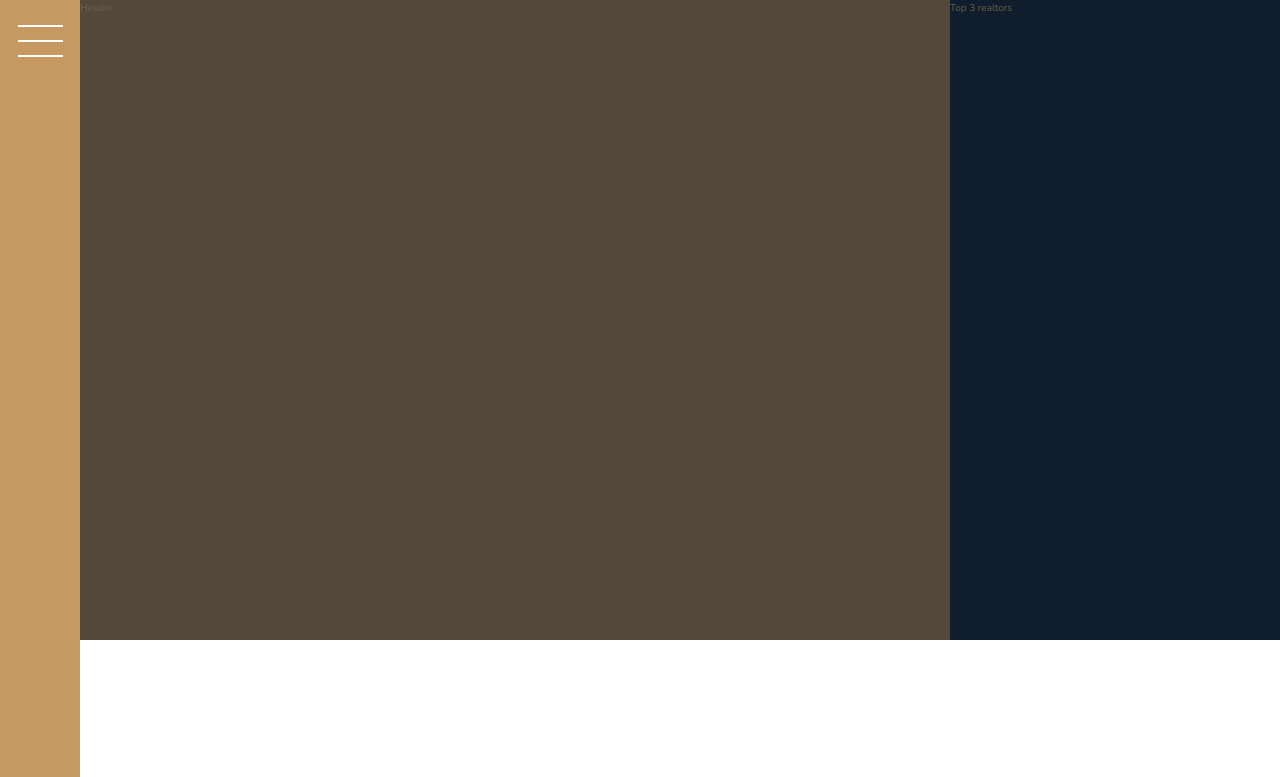
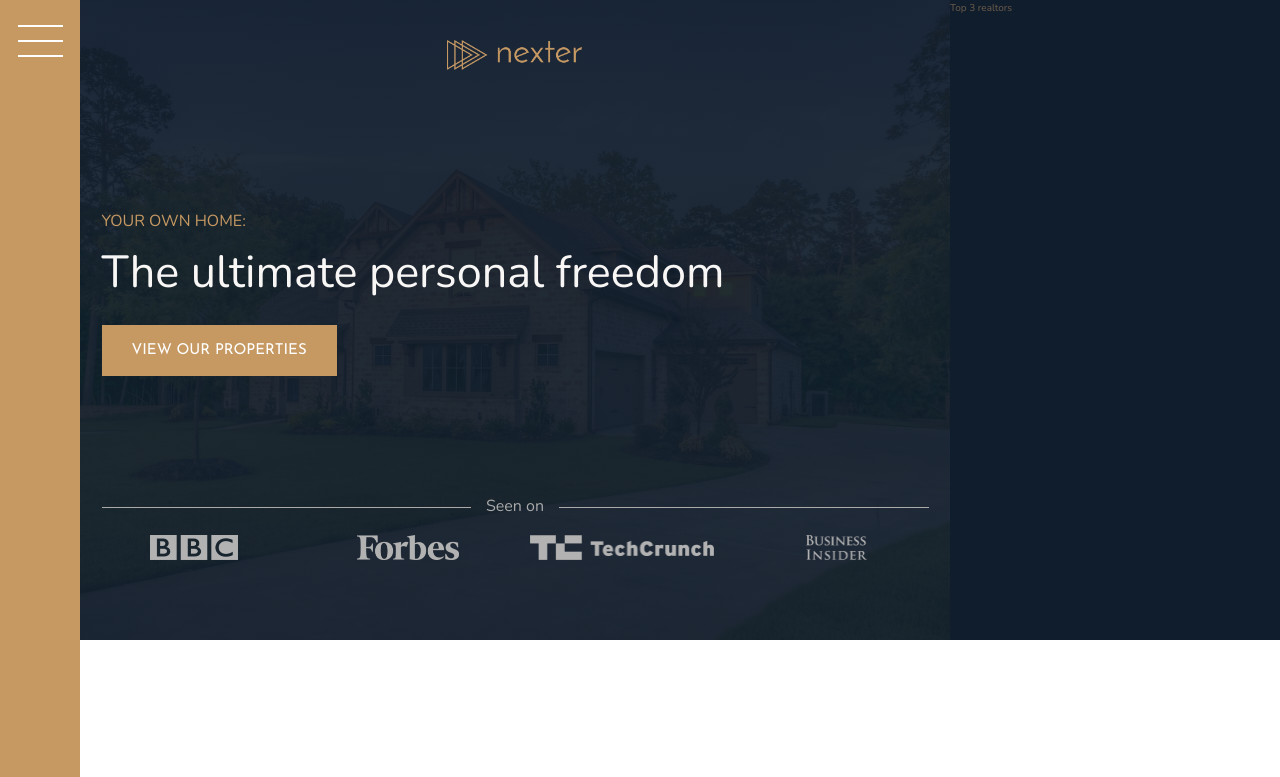
Before and after one commit to inanutshell86/nexter, a website: page index.html in a window 1280 px wide. Shown: the top 777 px of the page. Drawn offline with nearby package versions, Linux system fonts and the light colour scheme.

Commit message:
Completed the Header section.

```diff
--- a/index.html
+++ b/index.html
@@ -15,7 +15,17 @@
   </div>
 
   <header class="site-header">
-    Header
+    <img src="img/logo.png" alt="nexter logo" class="site-header__logo">
+    <h3 class="heading-3">Your own home:</h3>
+    <h1 class="heading-1">The ultimate personal freedom</h1>
+    <button class="btn site-header__btn">View our properties</button>
+    <div class="site-header__seenon-text">Seen on</div>
+    <div class="site-header__seenon-logos">
+      <img src="img/logo-bbc.png" alt="seen on logo 1">
+      <img src="img/logo-forbes.png" alt="seen on logo 12">
+      <img src="img/logo-techcrunch.png" alt="seen on logo 3">
+      <img src="img/logo-bi.png" alt="seen on logo 4">
+    </div>
   </header>
 
   <div class="realtors">
--- a/sass/_header.scss
+++ b/sass/_header.scss
@@ -1,4 +1,54 @@
 .site-header {
+  display: grid;
+  padding: 8rem;
+  padding-top: 4rem;
+  grid-template-rows: 1fr min-content 6rem 1fr;
+  grid-template-columns: max-content;
+  grid-row-gap: 1.5rem;
   grid-column: full-start / col-end 6;
+  justify-content: center;
   background-color: $color-grey-dark-1;
+  background-image: linear-gradient(rgba($color-secondary, 0.93), rgba($color-secondary, 0.93)), url('../img/hero.jpeg');
+  background-size: cover;
+  background-position: center;
+
+  &__logo {
+    height: 3rem;
+    justify-self: center;
+  }
+
+  &__btn {
+    align-self: start;
+    justify-self: start;
+  }
+
+  &__seenon-text {
+    display: grid;
+    grid-template-columns: 1fr max-content 1fr;
+    grid-column-gap: 1.5rem;
+    align-items: center;
+
+    font-size: 1.6rem;
+    color: $color-grey-light-2;
+
+    &::before,
+    &::after {
+      content: "";
+      display: block;
+      height: 1px;
+      background-color: currentColor;
+    }
+  }
+
+  &__seenon-logos {
+    display: grid;
+    grid-template-columns: repeat(4, 1fr);
+    grid-column-gap: 3rem;
+    justify-items: center;
+
+    img {
+      height: 2.5rem;
+      filter: brightness(70%);
+    }
+  }
 }
--- a/sass/_typography.scss
+++ b/sass/_typography.scss
@@ -5,6 +5,9 @@
 
 .heading-1 {
   @extend %heading;
+  font-size: 4.5rem;
+  color: $color-grey-light-1;
+  line-height: 1;
 }
 
 .heading-2 {
```
Also changed, not shown: css/style.comp.css.
